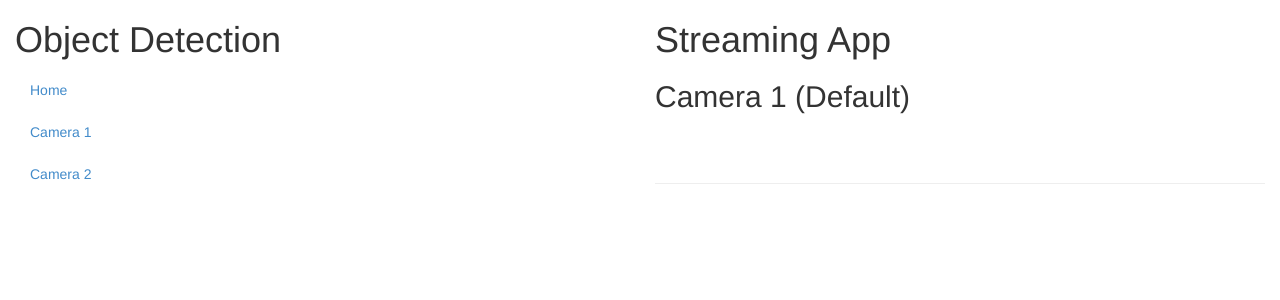
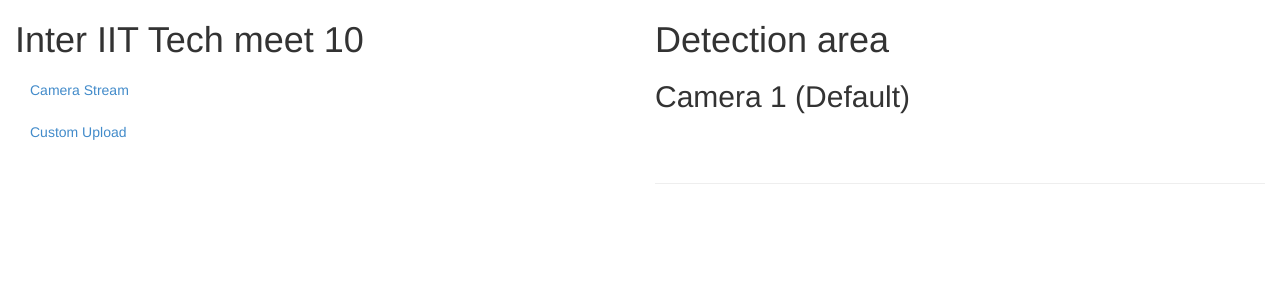
Before and after one commit to pranav-iitr/traffic-violation-detection-system, a Django app: template webcam/templates/index.html in a window 1280 px wide. Shown: the top 300 px of the page. Run offline with Django 3.2, Linux system fonts and the light colour scheme; the template is opened without the code that fills it, so the values that code supplies are empty; some libraries are stand-ins or nearby versions.

Commit message:
frontend updates

```diff
--- a/webcam/templates/index.html
+++ b/webcam/templates/index.html
@@ -21,27 +21,27 @@
 <body>
 	<div class="templatemo-logo visible-xs-block">
 		<div class="col-lg-6 col-md-6 col-sm-6 col-xs-12 black-bg logo-left-container">
-			<h1 class="logo-left">Object Detection</h1>
+			<h1 class="logo-left">Inter IIT Tech meet 10</h1>
 		</div>
 		<div class="col-lg-6 col-md-6 col-sm-6 col-xs-12 white-bg logo-right-container">
-			<h1 class="logo-right">Streaming App</h1>
+			<h1 class="logo-right">Detection area</h1>
 		</div>
 	</div>
 	<div class="templatemo-container">
 		<div class="col-lg-6 col-md-6 col-sm-6 col-xs-12 black-bg left-container">
-			<h1 class="logo-left hidden-xs margin-bottom-60">Object Detection</h1>
+			<h1 class="logo-left hidden-xs margin-bottom-60">Inter IIT Tech meet 10</h1>
 			<div class="tm-left-inner-container">
 				<ul class="nav nav-stacked templatemo-nav">
-				  <li><a href="http://127.0.0.1:8000/index">Home</a></li>
 
-				  <li><a href="http://127.0.0.1:8000/index/camera1">Camera 1</a></li>
 
-				  <li><a href="http://127.0.0.1:8000/index/camera2">Camera 2</a></li>
+				  <li><a href="http://127.0.0.1:8000/index/camera1">Camera Stream</a></li>
+
+				  <li><a href="http://127.0.0.1:8000/index/camera2">Custom Upload</a></li>
 				</ul>
 			</div>
 		</div> <!-- left section -->
 		<div class="col-lg-6 col-md-6 col-sm-6 col-xs-12 white-bg right-container">
-			<h1 class="logo-right hidden-xs margin-bottom-60">Streaming App</h1>
+			<h1 class="logo-right hidden-xs margin-bottom-60">Detection area</h1>
 			<div class="tm-right-inner-container">
 
 				<h1 class="templatemo-header"></h1>
```
Also changed, not shown: webcam/templates/camera1.html (+7 -7 lines), webcam/templates/camera2.html (+7 -7 lines), webcam/views.py (+3 -4 lines).
